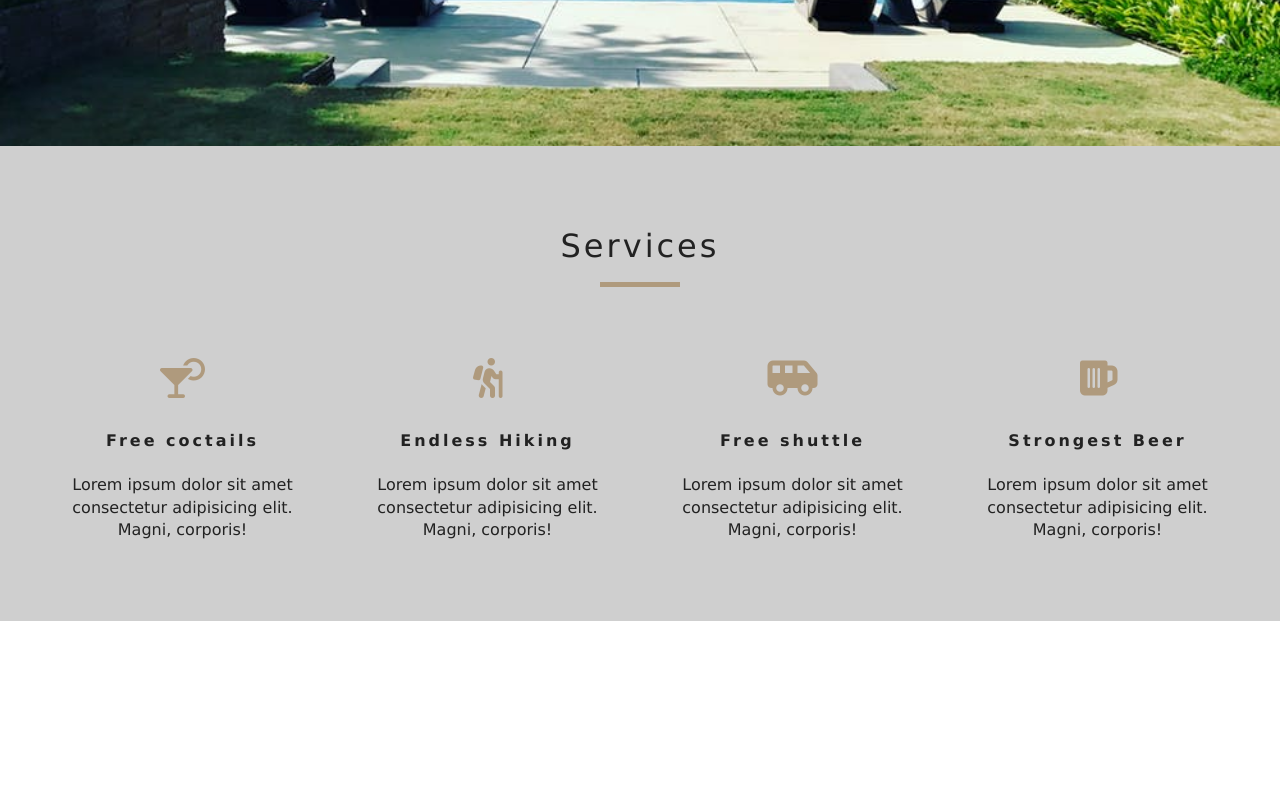
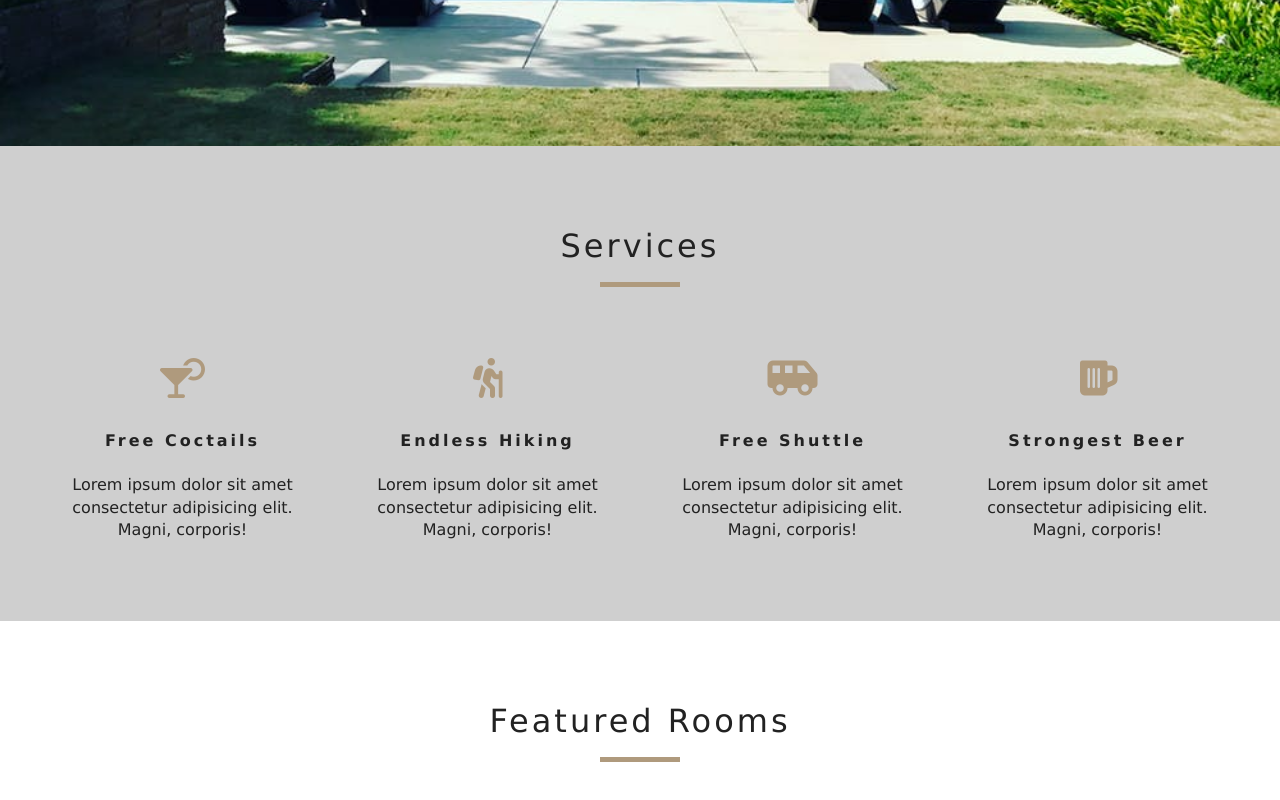
Before and after one commit to Tim-82/v-hotel-app, a Vue app: page /#/ in a window 1280 px wide. Shown: the part 654-1454 px from the top of the page. Before the commit the page ends 1275 px from the top, so only its background shows below. Built offline with nearby package versions, Linux system fonts and the light colour scheme.

Commit message:
added new components FeaturedRooms and Loading

```diff
--- a/src/assets/App.css
+++ b/src/assets/App.css
@@ -252,6 +252,7 @@ h6 {
 }
 .services h6 {
   letter-spacing: var(--mainSpacing);
+  text-transform: capitalize;
 }
 .services p {
   width: 80%;
--- /dev/null
+++ b/src/components/FeaturedRooms.vue
@@ -0,0 +1,28 @@
+<template>
+  <section class="featured-rooms">
+    <div class="section-title">
+      <h4>featured rooms</h4>
+      <div />
+    </div>
+    <div class="featured-rooms-center">
+      <!-- <Loading /> -->
+    </div>
+  </section>
+</template>
+
+<script>
+export default {
+  data () {
+    return {
+      rooms: [],
+      sortedRooms: [],
+      featuredRooms: [],
+      loading: true
+    }
+  }
+}
+</script>
+
+<style>
+
+</style>
--- a/src/views/Home.vue
+++ b/src/views/Home.vue
@@ -9,20 +9,22 @@
       </div>
     </div>
     <Services/>
+    <FeaturedRooms/>
   </div>
 </template>
 
 <script>
 import Services from '@/components/Services'
+import FeaturedRooms from '@/components/FeaturedRooms'
 
 export default {
   name: 'Home',
   components: {
-    Services
+    Services,
+    FeaturedRooms
   }
 }
 </script>
 
 <style>
-
 </style>
```
Also changed, not shown: src/components/Loading.vue (added), src/views/Hero.vue (deleted).
